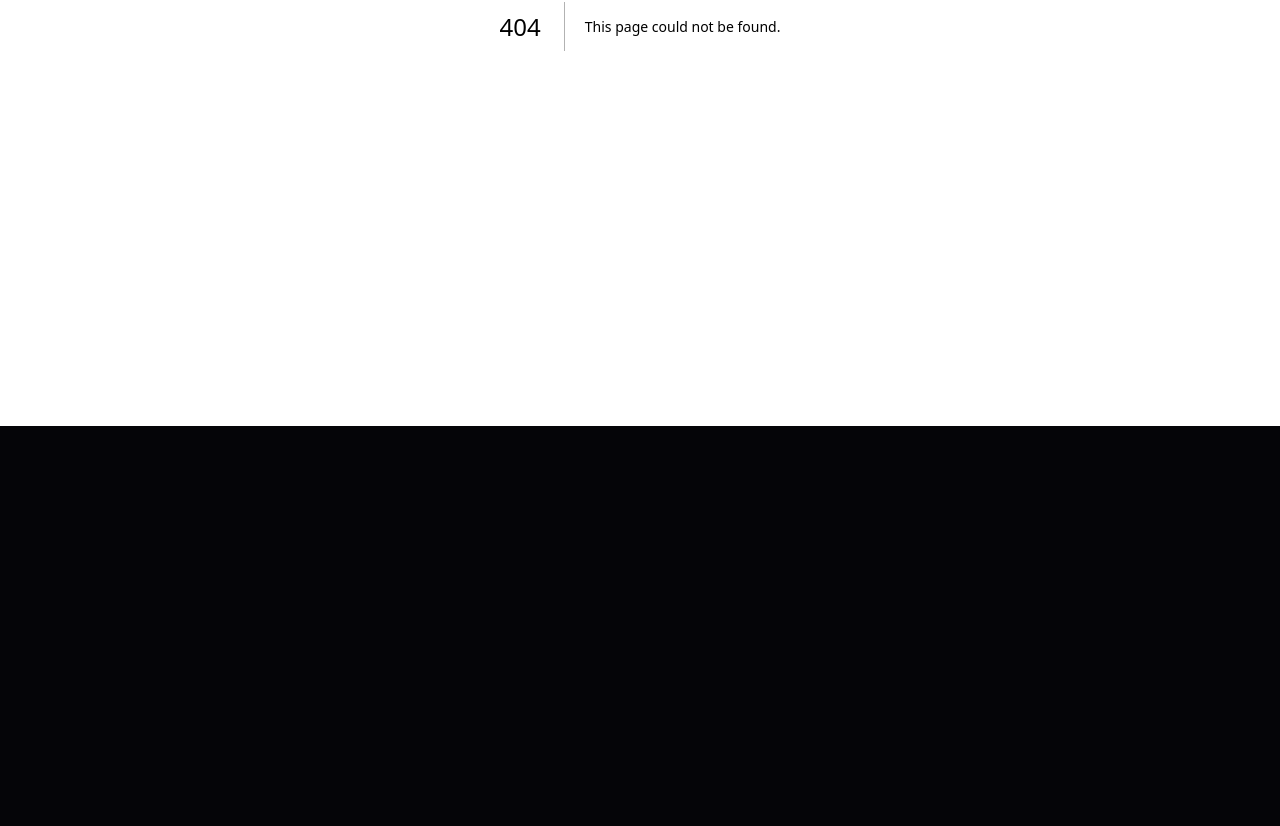
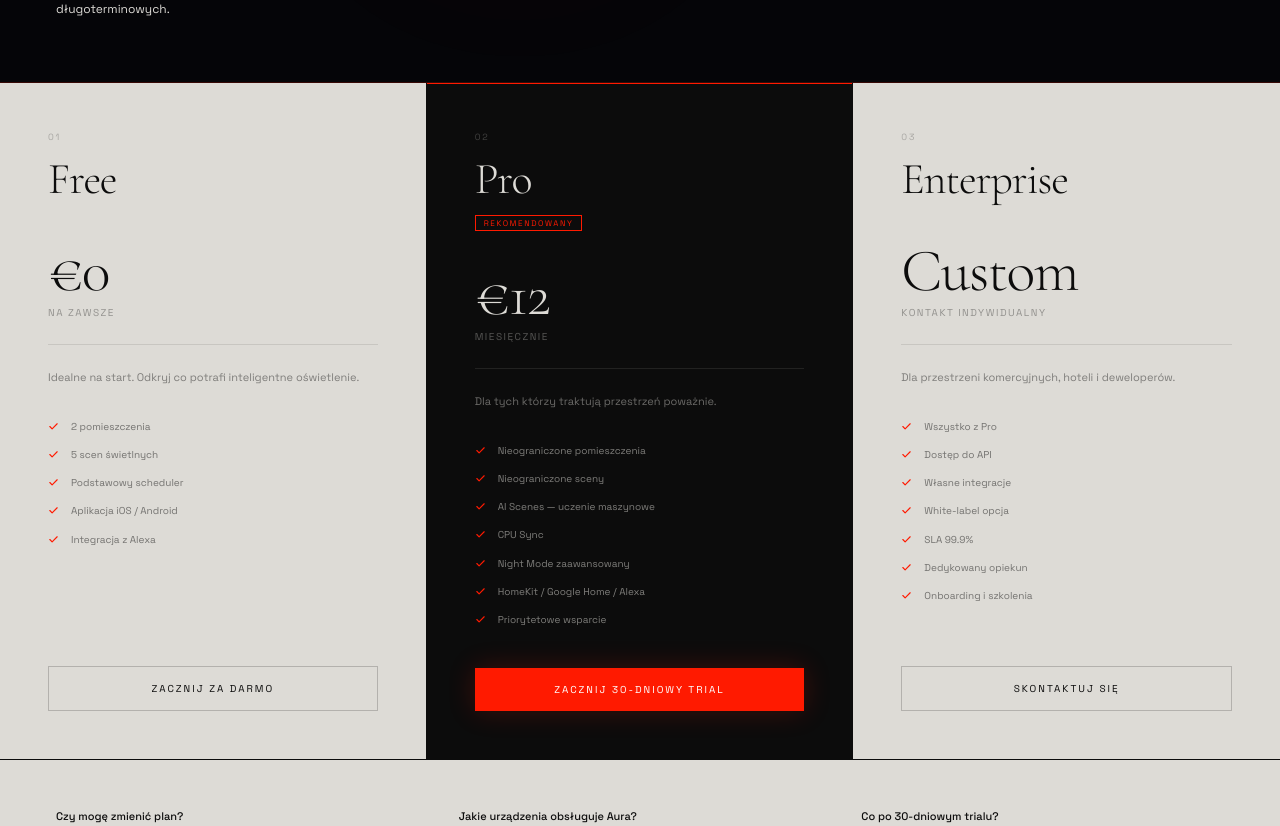
Before and after one commit to mlodyb10/auralight, a Next.js app: page /pricing in a window 1280 px wide. Before the commit this address had no page. Shown: the part 374-1200 px from the top of the page. Before the commit the page ends 800 px from the top, so only its background shows below. Built offline with nearby package versions, Linux system fonts and the light colour scheme.

Commit message:
feat: add /pricing page with 3-tier editorial cards and FAQ

```diff
--- /dev/null
+++ b/app/pricing/page.tsx
@@ -0,0 +1,28 @@
+import Navigation from '@/components/Navigation'
+import PageHero from '@/components/PageHero'
+import PricingCards from '@/components/PricingCards'
+import Footer from '@/components/Footer'
+
+export const metadata = {
+  title: 'Pricing — Aura',
+  description: 'Proste plany. Bez niespodzianek.',
+}
+
+export default function PricingPage() {
+  return (
+    <>
+      <Navigation />
+      <main>
+        <PageHero
+          number="02"
+          eyebrow="Pricing"
+          title="Proste plany."
+          titleAccent="Zero niespodzianek."
+          subtitle="Zacznij za darmo, skaluj kiedy chcesz. Żadnych umów długoterminowych."
+        />
+        <PricingCards />
+      </main>
+      <Footer />
+    </>
+  )
+}
--- /dev/null
+++ b/components/PricingCards.tsx
@@ -0,0 +1,193 @@
+'use client'
+import { motion } from 'framer-motion'
+import { Check } from 'lucide-react'
+import { EASING } from '@/lib/constants'
+
+const PLANS = [
+  {
+    n: '01',
+    name: 'Free',
+    price: '€0',
+    period: 'na zawsze',
+    description: 'Idealne na start. Odkryj co potrafi inteligentne oświetlenie.',
+    cta: 'Zacznij za darmo',
+    ctaHref: '#',
+    highlight: false,
+    features: [
+      '2 pomieszczenia',
+      '5 scen świetlnych',
+      'Podstawowy scheduler',
+      'Aplikacja iOS / Android',
+      'Integracja z Alexa',
+    ],
+  },
+  {
+    n: '02',
+    name: 'Pro',
+    price: '€12',
+    period: 'miesięcznie',
+    description: 'Dla tych którzy traktują przestrzeń poważnie.',
+    cta: 'Zacznij 30-dniowy trial',
+    ctaHref: '#',
+    highlight: true,
+    features: [
+      'Nieograniczone pomieszczenia',
+      'Nieograniczone sceny',
+      'AI Scenes — uczenie maszynowe',
+      'CPU Sync',
+      'Night Mode zaawansowany',
+      'HomeKit / Google Home / Alexa',
+      'Priorytetowe wsparcie',
+    ],
+  },
+  {
+    n: '03',
+    name: 'Enterprise',
+    price: 'Custom',
+    period: 'kontakt indywidualny',
+    description: 'Dla przestrzeni komercyjnych, hoteli i deweloperów.',
+    cta: 'Skontaktuj się',
+    ctaHref: 'mailto:hello@aura.com',
+    highlight: false,
+    features: [
+      'Wszystko z Pro',
+      'Dostęp do API',
+      'Własne integracje',
+      'White-label opcja',
+      'SLA 99.9%',
+      'Dedykowany opiekun',
+      'Onboarding i szkolenia',
+    ],
+  },
+]
+
+export default function PricingCards() {
+  return (
+    <section className="bg-[var(--cream)]">
+      {/* Cards */}
+      <div className="grid grid-cols-1 md:grid-cols-3 border-b border-[var(--text)] border-opacity-10">
+        {PLANS.map((plan, i) => (
+          <motion.div
+            key={plan.n}
+            initial={{ y: 32, opacity: 0 }}
+            whileInView={{ y: 0, opacity: 1 }}
+            transition={{ delay: i * 0.1, duration: 0.6, ease: EASING.editorial }}
+            viewport={{ once: true, margin: '-40px' }}
+            className={`relative flex flex-col p-10 md:p-12 border-r border-b md:border-b-0 border-[var(--text)] border-opacity-10 last:border-r-0 ${
+              plan.highlight ? 'bg-[var(--text)]' : ''
+            }`}
+          >
+            {/* Red top line on highlighted plan */}
+            {plan.highlight && (
+              <div className="absolute top-0 left-0 right-0 h-px bg-[var(--red)]" />
+            )}
+
+            {/* Header */}
+            <div className="mb-8">
+              <span
+                className="text-[9px] tracking-[0.2em] opacity-25 block mb-3"
+                style={{ color: plan.highlight ? 'var(--cream)' : 'var(--text)' }}
+              >
+                {plan.n}
+              </span>
+              <h2
+                className="font-[family-name:var(--font-cormorant)] font-light text-[44px] leading-none tracking-tight mb-2"
+                style={{ color: plan.highlight ? 'var(--cream)' : 'var(--text)' }}
+              >
+                {plan.name}
+              </h2>
+              {plan.highlight && (
+                <span className="text-[8px] uppercase tracking-[0.2em] text-[var(--red)] border border-[var(--red)] border-opacity-50 px-2 py-0.5">
+                  Rekomendowany
+                </span>
+              )}
+            </div>
+
+            {/* Price */}
+            <div className="mb-6 pb-6 border-b border-opacity-10"
+              style={{ borderColor: plan.highlight ? 'rgba(221,219,214,0.1)' : 'rgba(12,12,12,0.1)' }}>
+              <div
+                className="font-[family-name:var(--font-cormorant)] font-light text-[60px] leading-none tracking-tight"
+                style={{ color: plan.highlight ? 'var(--cream)' : 'var(--text)' }}
+              >
+                {plan.price}
+              </div>
+              <div
+                className="text-[10px] uppercase tracking-[0.15em] mt-1 opacity-35"
+                style={{ color: plan.highlight ? 'var(--cream)' : 'var(--text)' }}
+              >
+                {plan.period}
+              </div>
+            </div>
+
+            {/* Description */}
+            <p
+              className="text-[11px] leading-relaxed mb-8 opacity-45"
+              style={{ color: plan.highlight ? 'var(--cream)' : 'var(--text)' }}
+            >
+              {plan.description}
+            </p>
+
+            {/* Features list */}
+            <ul className="space-y-3 mb-10 flex-1">
+              {plan.features.map(f => (
+                <li
+                  key={f}
+                  className="flex items-start gap-3 text-[10px] leading-relaxed"
+                  style={{ color: plan.highlight ? 'rgba(221,219,214,0.55)' : 'rgba(12,12,12,0.5)' }}
+                >
+                  <Check size={11} strokeWidth={2.5} className="shrink-0 mt-0.5" style={{ color: 'var(--red)' }} />
+                  {f}
+                </li>
+              ))}
+            </ul>
+
+            {/* CTA */}
+            <a
+              href={plan.ctaHref}
+              className={`block text-center text-[10px] uppercase tracking-[0.2em] py-3.5 px-6 transition-opacity hover:opacity-80 ${
+                plan.highlight
+                  ? 'bg-[var(--red)] text-white'
+                  : 'border text-[var(--text)]'
+              }`}
+              style={
+                plan.highlight
+                  ? { boxShadow: '0 0 28px rgba(255,26,0,0.2)' }
+                  : { borderColor: 'rgba(12,12,12,0.2)' }
+              }
+            >
+              {plan.cta}
+            </a>
+          </motion.div>
+        ))}
+      </div>
+
+      {/* FAQ row */}
+      <div className="px-8 md:px-14 py-12 grid grid-cols-1 md:grid-cols-3 gap-10 border-b border-[var(--text)] border-opacity-10">
+        {[
+          { q: 'Czy mogę zmienić plan?',         a: 'Tak — upgrade i downgrade dostępny w dowolnym momencie. Rozliczenie proporcjonalne do dnia.' },
+          { q: 'Jakie urządzenia obsługuje Aura?', a: 'Żarówki Zigbee, Z-Wave i Matter. Pełna lista kompatybilnych urządzeń dostępna w dokumentacji.' },
+          { q: 'Co po 30-dniowym trialu?',        a: 'Automatycznie wracasz do planu Free. Żadnych opłat bez Twojej zgody.' },
+        ].map(({ q, a }) => (
+          <div key={q}>
+            <p className="text-[11px] font-medium text-[var(--text)] mb-2">{q}</p>
+            <p className="text-[10px] text-[var(--text)] opacity-40 leading-relaxed">{a}</p>
+          </div>
+        ))}
+      </div>
+
+      {/* Bottom CTA */}
+      <div className="px-8 md:px-14 py-14 flex flex-col sm:flex-row items-start sm:items-center justify-between gap-6">
+        <p className="font-[family-name:var(--font-cormorant)] font-light text-[clamp(22px,2.5vw,36px)] text-[var(--text)] leading-tight">
+          Masz pytania?<br /><em className="text-[var(--red)]">Jesteśmy tu.</em>
+        </p>
+        <a
+          href="mailto:hello@aura.com"
+          className="text-[10px] uppercase tracking-[0.2em] text-[var(--text)] border-b border-[var(--text)] border-opacity-30 pb-px hover:opacity-60 transition-opacity"
+        >
+          hello@aura.com →
+        </a>
+      </div>
+    </section>
+  )
+}
```
